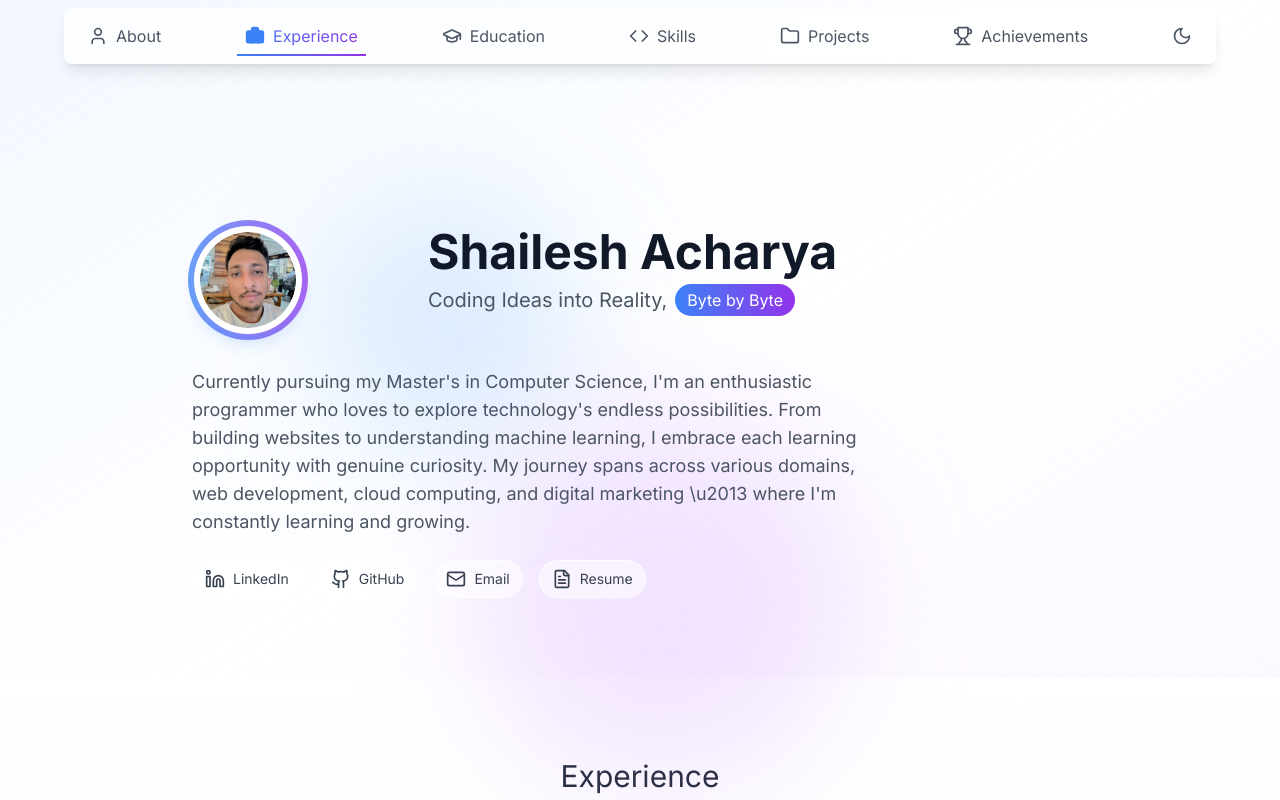
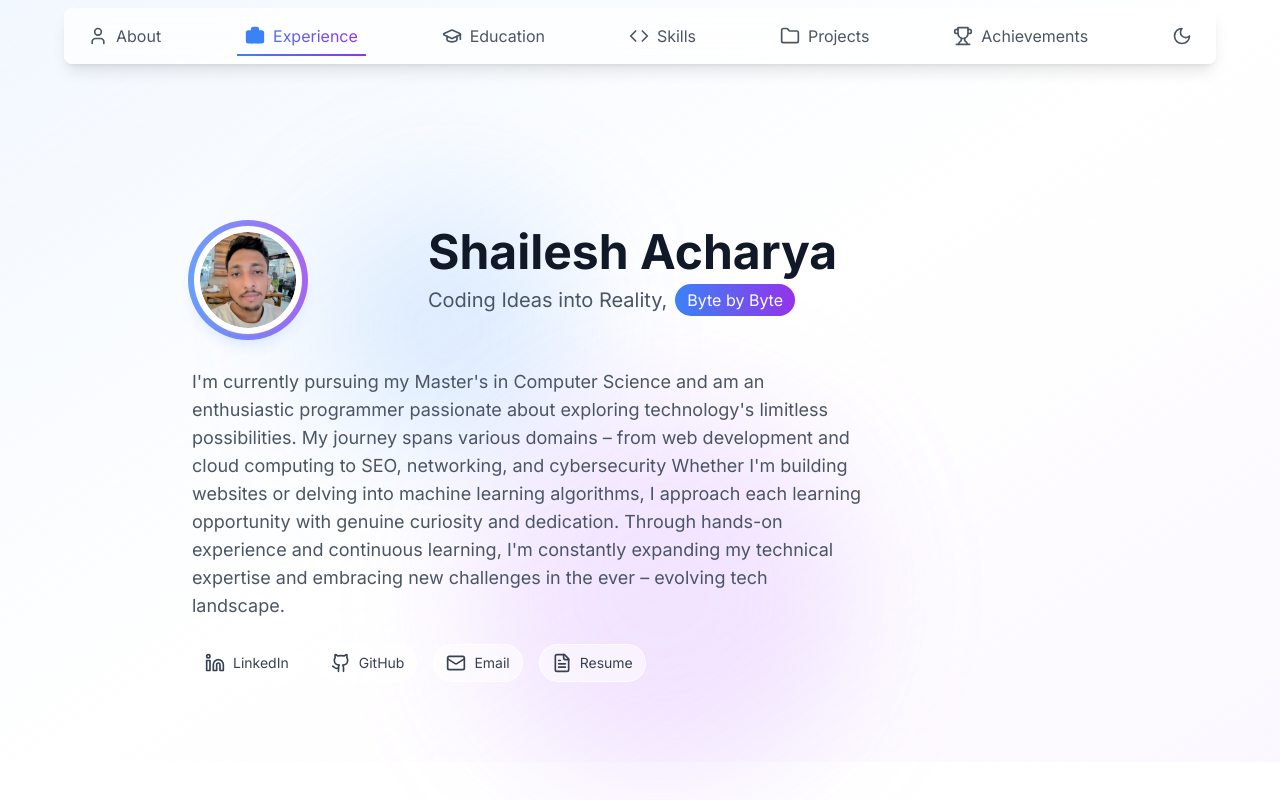
Before and after one commit to iamshaileshacharya/portfolio, a Next.js app: page / in a window 1280 px wide. Shown: the top 800 px of the page. Built offline with nearby package versions, Linux system fonts and the light colour scheme.

Commit message:
updated about

```diff
--- a/components/About.tsx
+++ b/components/About.tsx
@@ -66,7 +66,7 @@ const About: React.FC<AboutProps> = ({ isVisible, isDarkMode }) => {
                 </div>
 
                 <p className="text-base sm:text-lg text-gray-600 dark:text-gray-300 mb-6 max-w-2xl mx-auto sm:mx-0 text-center sm:text-left">
-                    Currently pursuing my Master&apos;s in Computer Science, I&apos;m an enthusiastic programmer who loves to explore technology&apos;s endless possibilities. From building websites to understanding machine learning, I embrace each learning opportunity with genuine curiosity. My journey spans across various domains, web development, cloud computing, and digital marketing \u2013 where I&apos;m constantly learning and growing.
+                    I&apos;m currently pursuing my Master&apos;s in Computer Science and am an enthusiastic programmer passionate about exploring technology&apos;s limitless possibilities. My journey spans various domains &ndash; from web development and cloud computing to SEO, networking, and cybersecurity Whether I&apos;m building websites or delving into machine learning algorithms, I approach each learning opportunity with genuine curiosity and dedication. Through hands-on experience and continuous learning, I&apos;m constantly expanding my technical expertise and embracing new challenges in the ever &ndash; evolving tech landscape.
                 </p>
 
                 <div className="flex flex-wrap justify-center sm:justify-start items-center gap-3 sm:gap-4">
```
